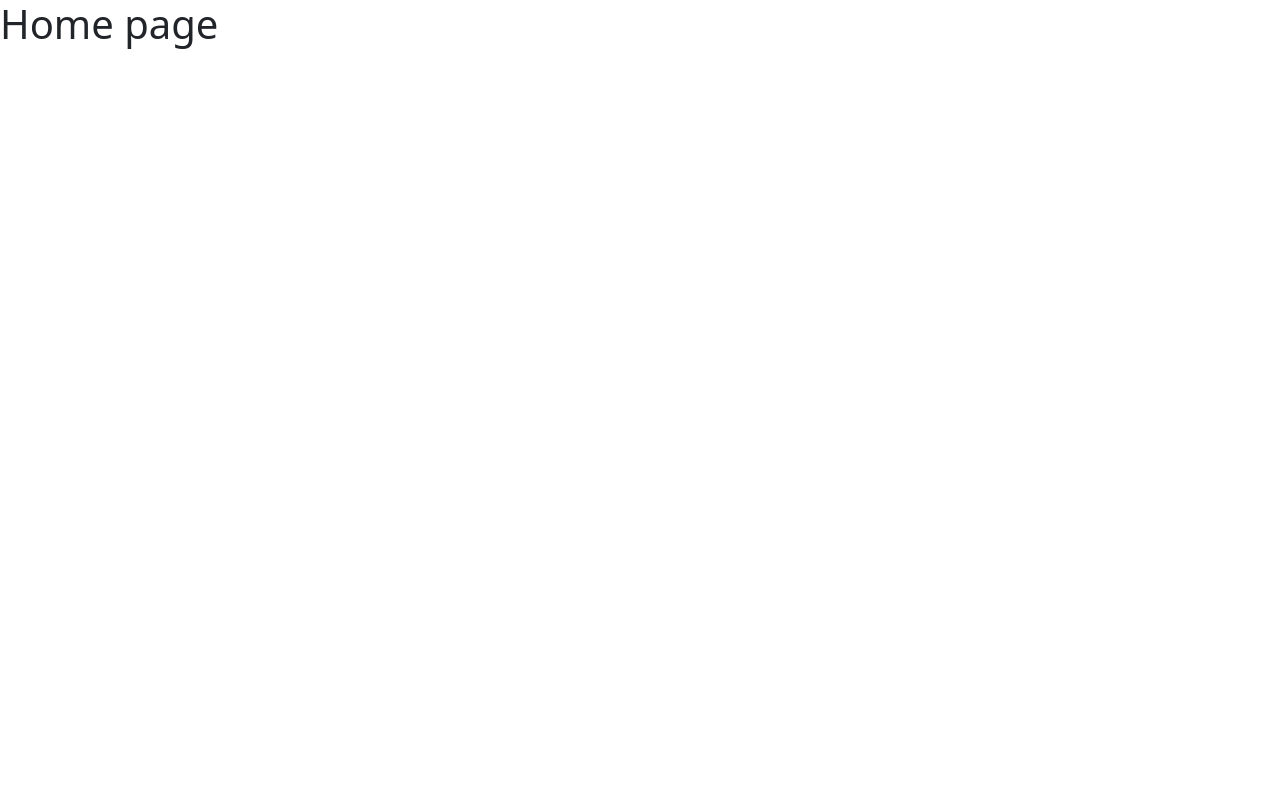
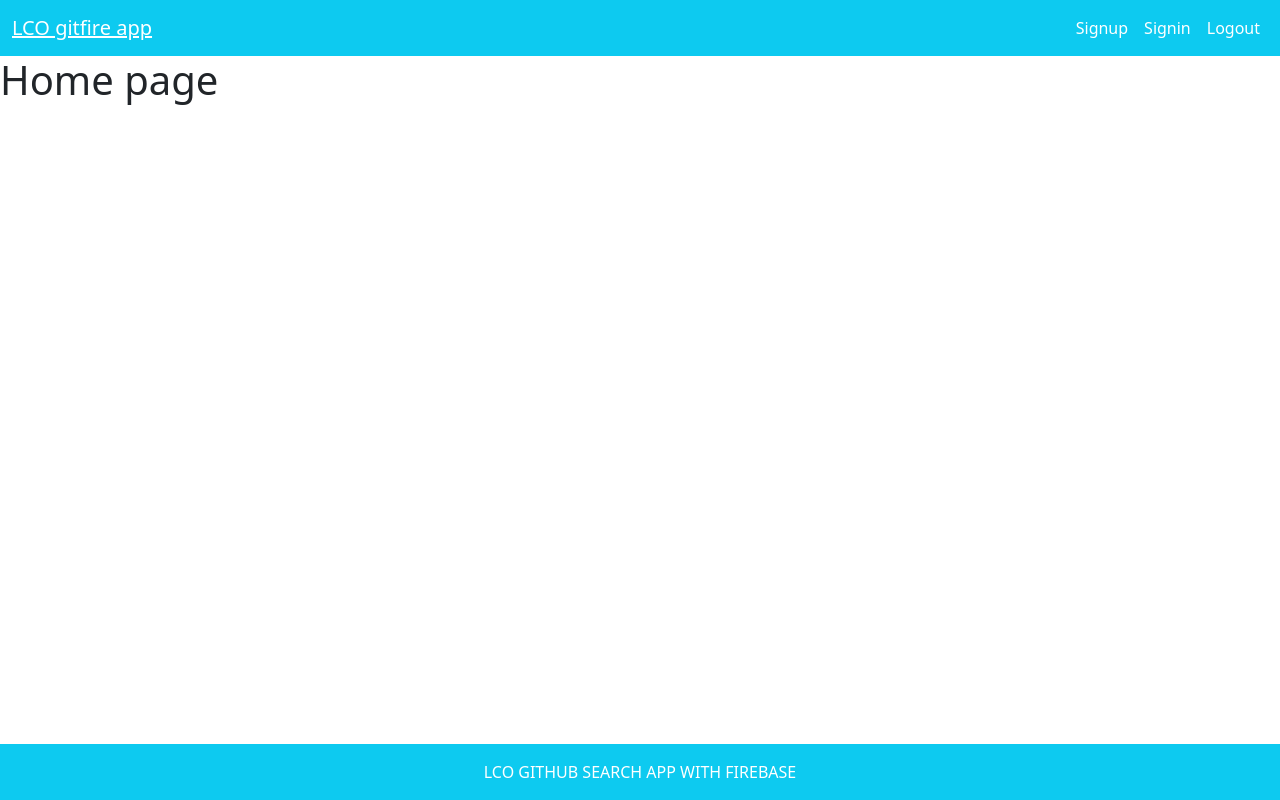
Before and after one commit to Vivek563/React-application, a React (Create React App) app in the folder 13-firebase-github-api/: page / in a window 1280 px wide. Built offline with nearby package versions, Linux system fonts and the light colour scheme.

Commit message:
"added header-footer"

```diff
--- a/13-firebase-github-api/src/App.js
+++ b/13-firebase-github-api/src/App.js
@@ -21,6 +21,8 @@
 import Signup from "./pages/Signup";
 import PageNotFound from "./pages/PageNotFound";
 import { UserContext } from "./context/UserContext";
+import Footer from "./layout/Footer";
+import Header from "./layout/Header";
 
 const App = () => {
   const [user, setUser] = useState(null);
@@ -29,12 +31,14 @@
     <Router>
       <ToastContainer />
       <UserContext.Provider value={{ user, setUser }}>
+        <Header/>
         <Switch>
           <Route exact path="/" component={Home} />
           <Route exact path="/signin" component={Signin} />
           <Route exact path="/signup" component={Signup} />
           <Route exact path="*" component={PageNotFound} />
         </Switch>
+        <Footer/>
       </UserContext.Provider>
     </Router>
   );
--- /dev/null
+++ b/13-firebase-github-api/src/layout/Footer.js
@@ -0,0 +1,16 @@
+import React from "react";
+import { Container } from "reactstrap";
+
+const Footer = () => {
+  return (
+    <Container
+      fluid
+      tag="footer"
+      className="text-center bg-info text-white text-uppercase fixed-bottom p-3"
+    >
+      LCO Github search App with Firebase
+    </Container>
+  );
+};
+
+export default Footer;
--- /dev/null
+++ b/13-firebase-github-api/src/layout/Header.js
@@ -0,0 +1,43 @@
+import React, { useState, useContext } from "react";
+import {
+  Collapse,
+  Navbar,
+  NavbarToggler,
+  NavbarBrand,
+  Nav,
+  NavItem,
+  NavLink,
+  NavbarText
+} from "reactstrap";
+
+import { Link } from "react-router-dom";
+
+import { UserContext } from "../context/UserContext";
+
+const Header = () => {
+  return (
+    <Navbar color="info" light expand="md">
+      <NavbarBrand>
+        <Link to="/" className="text-white">
+          LCO gitfire app
+        </Link>
+      </NavbarBrand>
+      <NavbarToggler />
+      <Collapse navbar>
+        <Nav className="ms-auto" navbar>
+          <NavItem>
+            <NavLink className="text-white">Signup</NavLink>
+          </NavItem>
+          <NavItem>
+            <NavLink className="text-white">Signin</NavLink>
+          </NavItem>
+          <NavItem>
+            <NavLink className="text-white">Logout</NavLink>
+          </NavItem>
+        </Nav>
+      </Collapse>
+    </Navbar>
+  );
+};
+
+export default Header;
```
